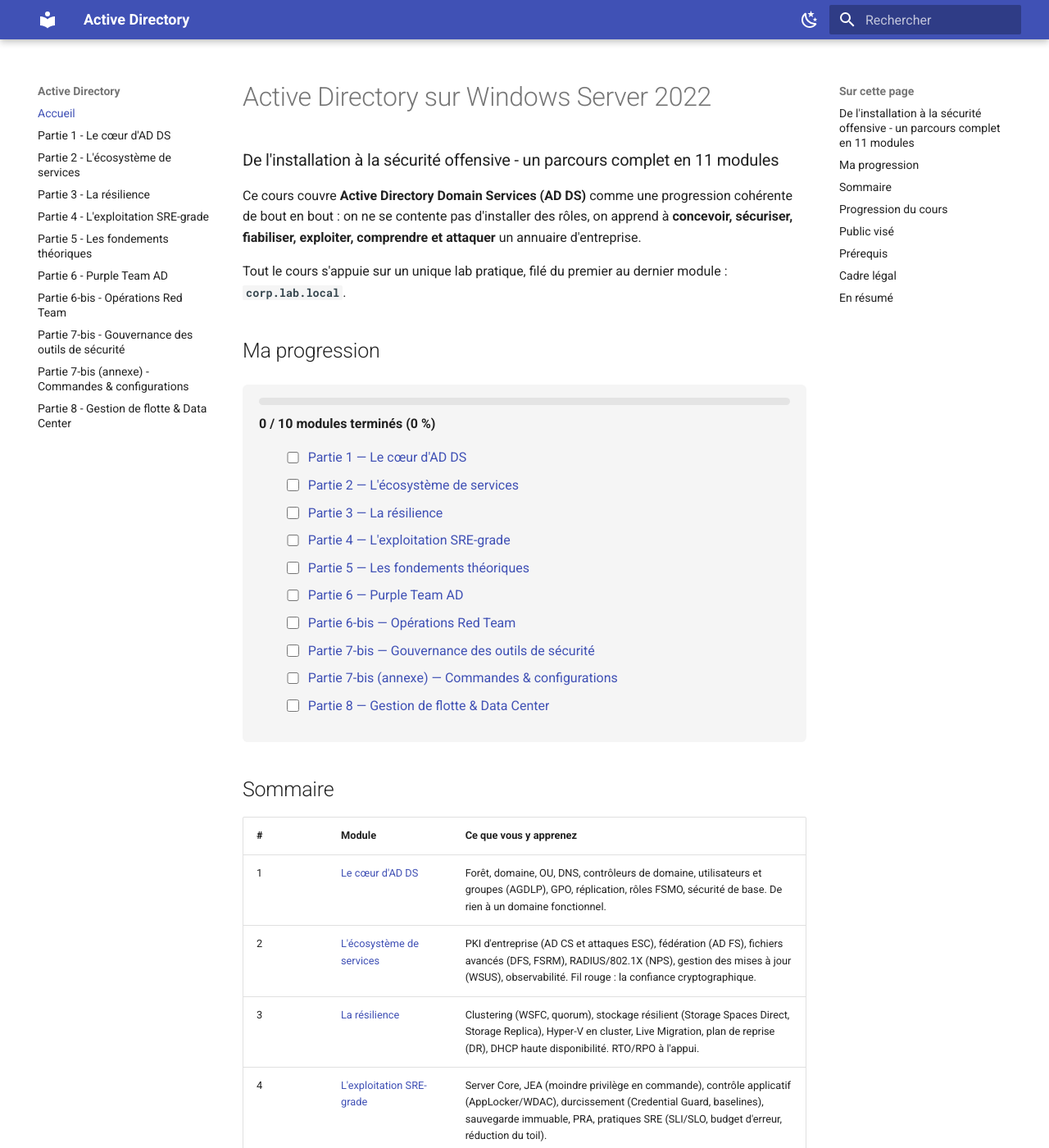
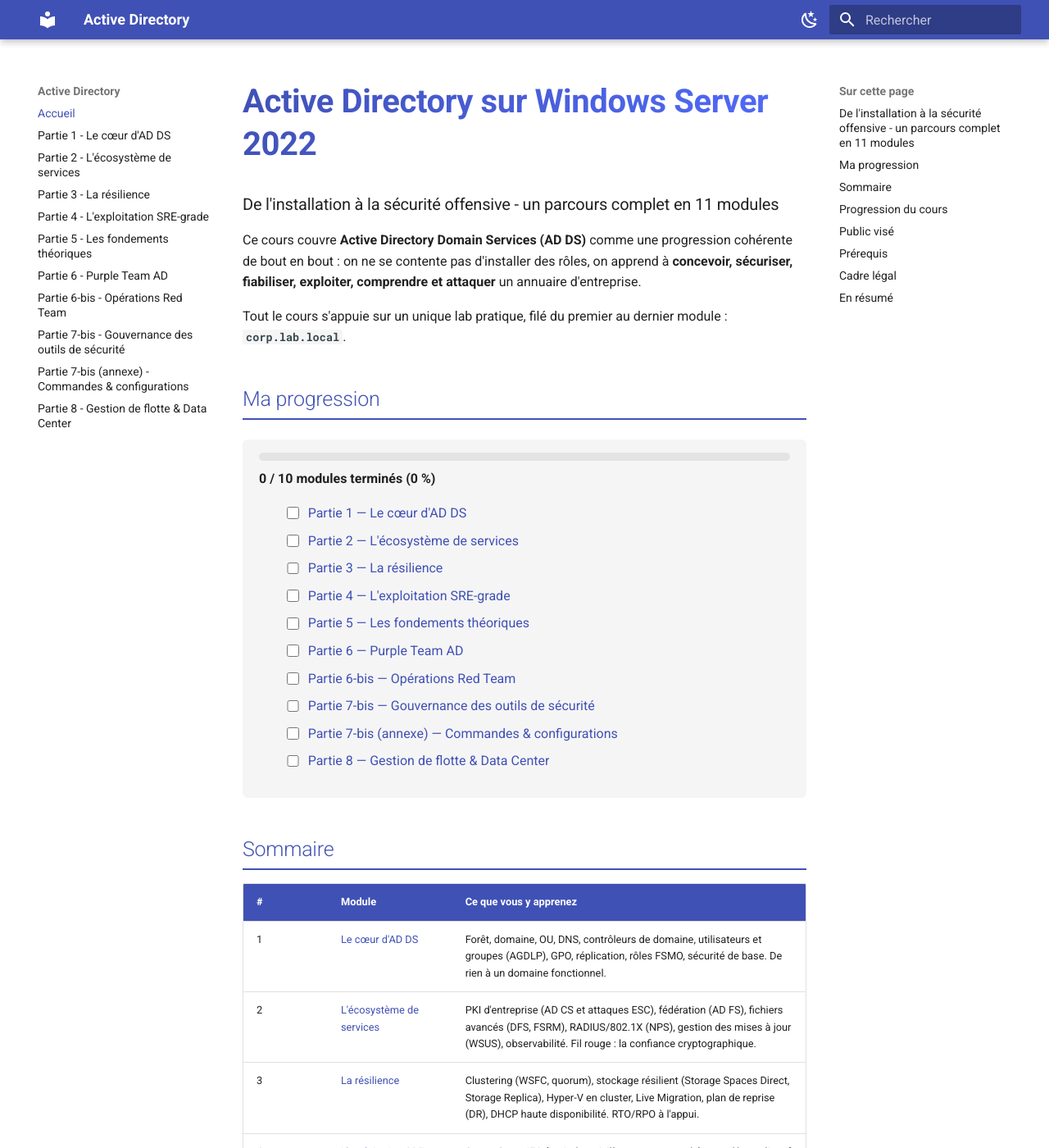
Before and after one commit to andrihan/Active-Directory, an MkDocs documentation site: the page built from docs/index.md, in a window 1280 px wide and 1400 px high. Shown: the whole window at 82% size. Built offline with MkDocs 1.6.1 and Material for MkDocs 9.7.7, drawn with Linux system fonts in a browser that asks for light colours.

Commit message:
style: enrichir le style des titres et sous-titres

```diff
--- a/docs/stylesheets/extra.css
+++ b/docs/stylesheets/extra.css
@@ -75,3 +75,92 @@
   text-overflow: ellipsis;
   white-space: nowrap;
 }
+
+/* --- Titres et sous-titres colorés --- */
+
+/* Bannière de titre en tête de chaque page : h1 + h2 + h3 */
+.md-typeset h1:first-of-type {
+  margin: 0 0 0.15em;
+  padding: 0;
+  border: none;
+  font-size: 2rem;
+  font-weight: 800;
+  background: linear-gradient(120deg, var(--md-primary-fg-color), var(--md-accent-fg-color));
+  -webkit-background-clip: text;
+  background-clip: text;
+  color: transparent;
+}
+
+/* Le sous-titre (h2) suit soit directement le h1, soit la case
+   "module terminé" que progress.js insère juste après le h1. */
+.md-typeset h1:first-of-type + h2,
+.md-typeset h1:first-of-type + .ad-progress-module--page + h2 {
+  margin-top: 0;
+  padding: 0;
+  border: none;
+  font-size: 1.25rem;
+  font-weight: 500;
+  color: var(--md-accent-fg-color);
+}
+
+.md-typeset h1:first-of-type + h2 + h3,
+.md-typeset h1:first-of-type + .ad-progress-module--page + h2 + h3 {
+  margin-top: 0.1em;
+  padding: 0;
+  border: none;
+  font-size: 0.85rem;
+  font-weight: 600;
+  text-transform: uppercase;
+  letter-spacing: 0.08em;
+  color: var(--md-default-fg-color--light);
+}
+
+.md-typeset h1:first-of-type + h2 + h3 + hr,
+.md-typeset h1:first-of-type + .ad-progress-module--page + h2 + h3 + hr {
+  margin-top: 1.2em;
+}
+
+/* Titres de module ("# Module N - ...") : tous les h1 après le premier */
+.md-typeset h1:not(:first-of-type) {
+  margin: 2.2em 0 1em;
+  padding: 0.5em 0.9em;
+  border-left: 0.3rem solid var(--md-primary-fg-color);
+  border-radius: 0.2rem;
+  background: var(--md-code-bg-color);
+  font-size: 1.4rem;
+}
+
+/* Sous-titres de section ("## N.N ...") */
+.md-typeset h2 {
+  margin-top: 1.8em;
+  padding-bottom: 0.25em;
+  border-bottom: 0.12rem solid var(--md-primary-fg-color);
+  color: var(--md-primary-fg-color);
+}
+
+/* Encadrés (notes, avertissements, prérequis) */
+.md-typeset blockquote {
+  border-left: 0.25rem solid var(--md-accent-fg-color);
+  border-radius: 0 0.3rem 0.3rem 0;
+  background: var(--md-code-bg-color);
+  padding: 0.7em 1.1em;
+  color: var(--md-default-fg-color);
+}
+
+/* Séparateurs entre modules */
+.md-typeset hr {
+  height: 0.15rem;
+  border: none;
+  border-radius: 999px;
+  background: linear-gradient(90deg, var(--md-primary-fg-color), transparent);
+  margin: 2.2em 0;
+}
+
+/* En-tête de tableau */
+.md-typeset table:not([class]) thead {
+  background: var(--md-primary-fg-color);
+}
+
+.md-typeset table:not([class]) th {
+  color: var(--md-primary-bg-color);
+}
```
